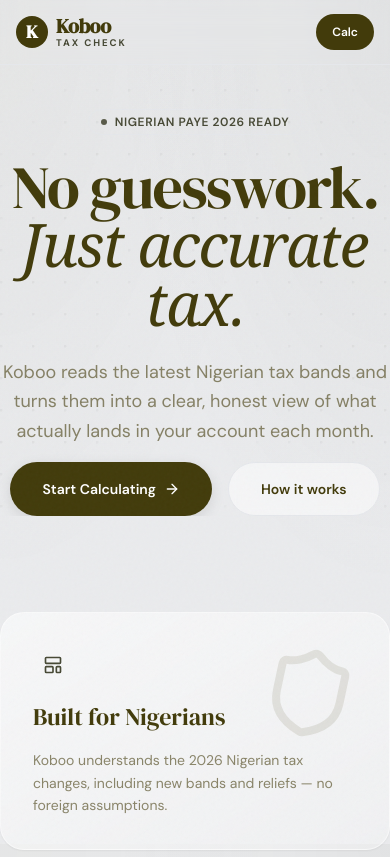
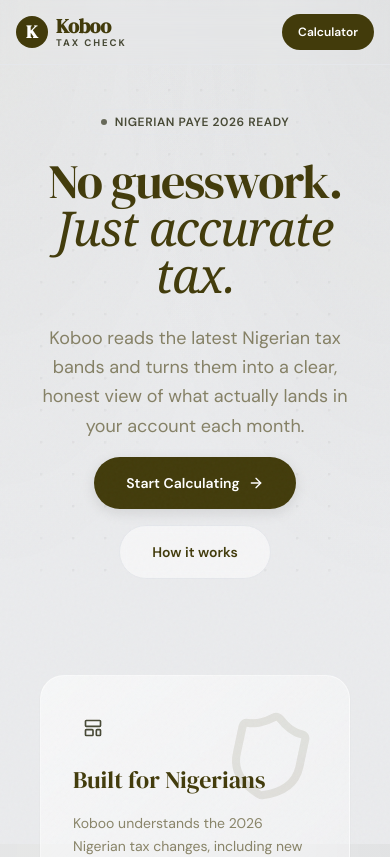
Before and after one commit to Benjie-codes/koboo, a Next.js app: page / in a window 390 px wide. Shown: the top 857 px of the page. Built offline with nearby package versions, Linux system fonts and the light colour scheme.

Commit message:
FIxed responsiveness for landing page

```diff
--- a/app/globals.css
+++ b/app/globals.css
@@ -43,7 +43,11 @@ main {
 }
 
 .koboo-shell {
-  @apply mx-auto flex min-h-screen max-w-prose flex-col
+  @apply mx-auto flex min-h-screen flex-col
+}
+
+.koboo-body {
+  @apply mx-auto px-10
 }
 
 .koboo-grid-lines {
@@ -87,3 +91,13 @@ main {
 .koboo-prose {
   @apply text-sm leading-relaxed text-[color:var(--koboo-muted)];
 }
+
+@media (min-width: 992px) {
+  .koboo-shell {
+    @apply mx-auto flex min-h-screen px-20 flex-col
+  }
+
+  .koboo-body {
+  @apply mx-auto max-w-prose
+  }
+}
--- a/app/layout.tsx
+++ b/app/layout.tsx
@@ -44,7 +44,7 @@ export default function RootLayout({
         <div className="noise-overlay" aria-hidden="true" />
         <div className="koboo-grid-lines" aria-hidden="true" />
         <div className="koboo-shell">
-          <header className="sticky top-0 z-50 w-full backdrop-blur-md bg-[color:var(--koboo-bg)]/80 border-b border-[color:var(--koboo-ink)]/5">
+          <header className="sticky top-0 z-50 px-30 backdrop-blur-md bg-[color:var(--koboo-bg)]/80 border-b border-[color:var(--koboo-ink)]/5">
             <div className="flex h-16 sm:h-20 items-center justify-between px-4 sm:px-0">
               {/* Logo Area */}
               <Link href="/" className="flex items-center gap-2 group">
@@ -84,13 +84,13 @@ export default function RootLayout({
                   href="/calculator"
                   className="sm:hidden inline-flex h-9 items-center justify-center rounded-full bg-[color:var(--koboo-ink)] px-4 text-xs font-semibold text-white"
                 >
-                  Calc
+                  Calculator
                 </Link>
               </div>
             </div>
           </header>
 
-          <main className="flex-1 py-6 sm:py-10">{children}</main>
+          <main className="koboo-body flex-1 py-6 sm:py-10">{children}</main>
 
           <footer className="mt-8 border-t border-black/5 pt-4 text-xs sm:mt-10 sm:pt-6">
             <div className="flex flex-col gap-4 sm:flex-row sm:items-center sm:justify-between">
--- a/app/page.tsx
+++ b/app/page.tsx
@@ -58,7 +58,7 @@ export default function HomePage() {
               Nigerian PAYE 2026 Ready
             </span>
 
-            <h1 className="font-display text-6xl sm:text-8xl leading-[0.95] tracking-tight text-[color:var(--koboo-ink)]">
+            <h1 className="font-display lg:text-8xl text-5xl leading-[0.95] tracking-tight text-[color:var(--koboo-ink)]">
               No guesswork. <br className="hidden sm:block" />
               <span className="text-[color:var(--koboo-secondary)]/80 italic font-serif">Just accurate tax.</span>
             </h1>
```
